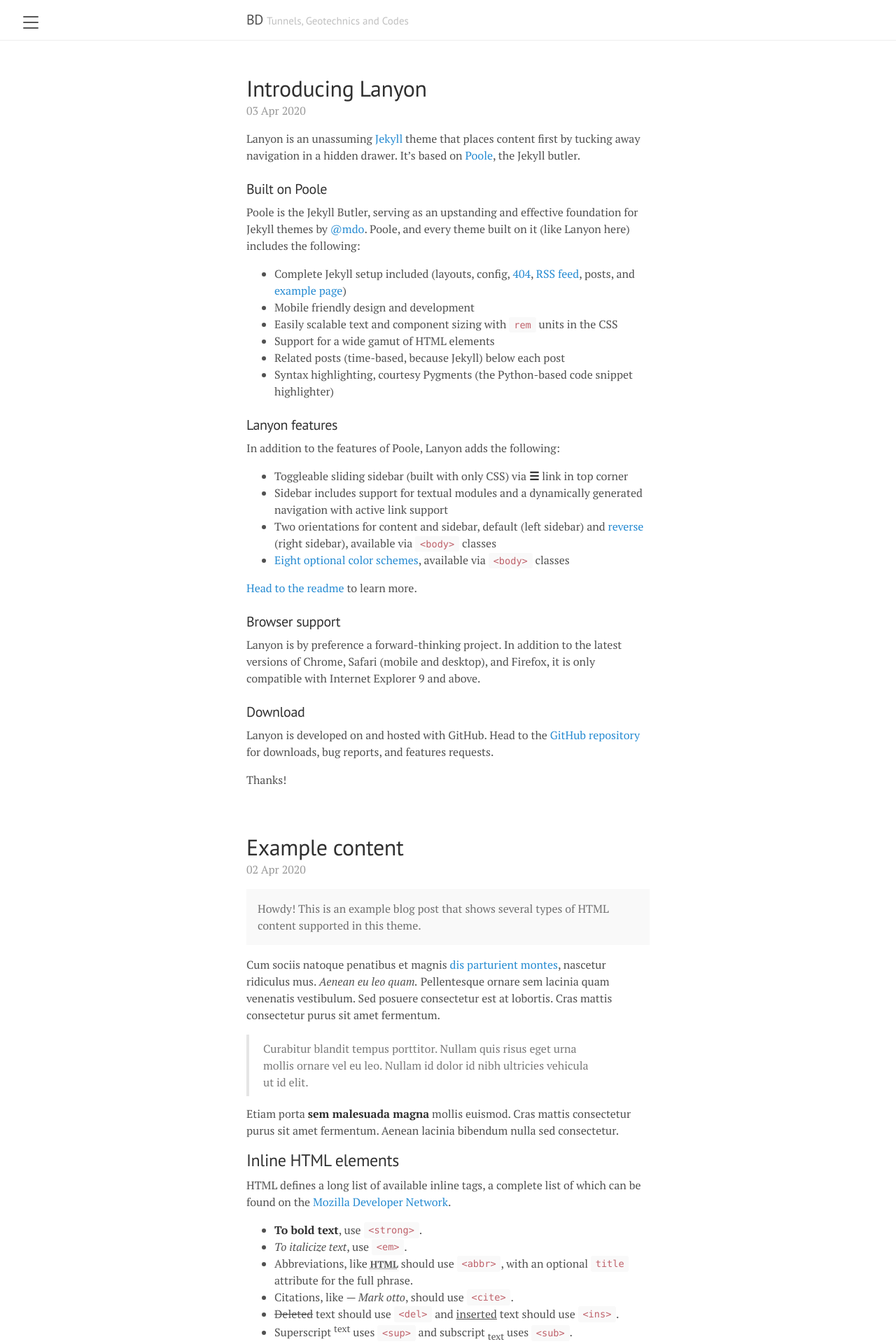
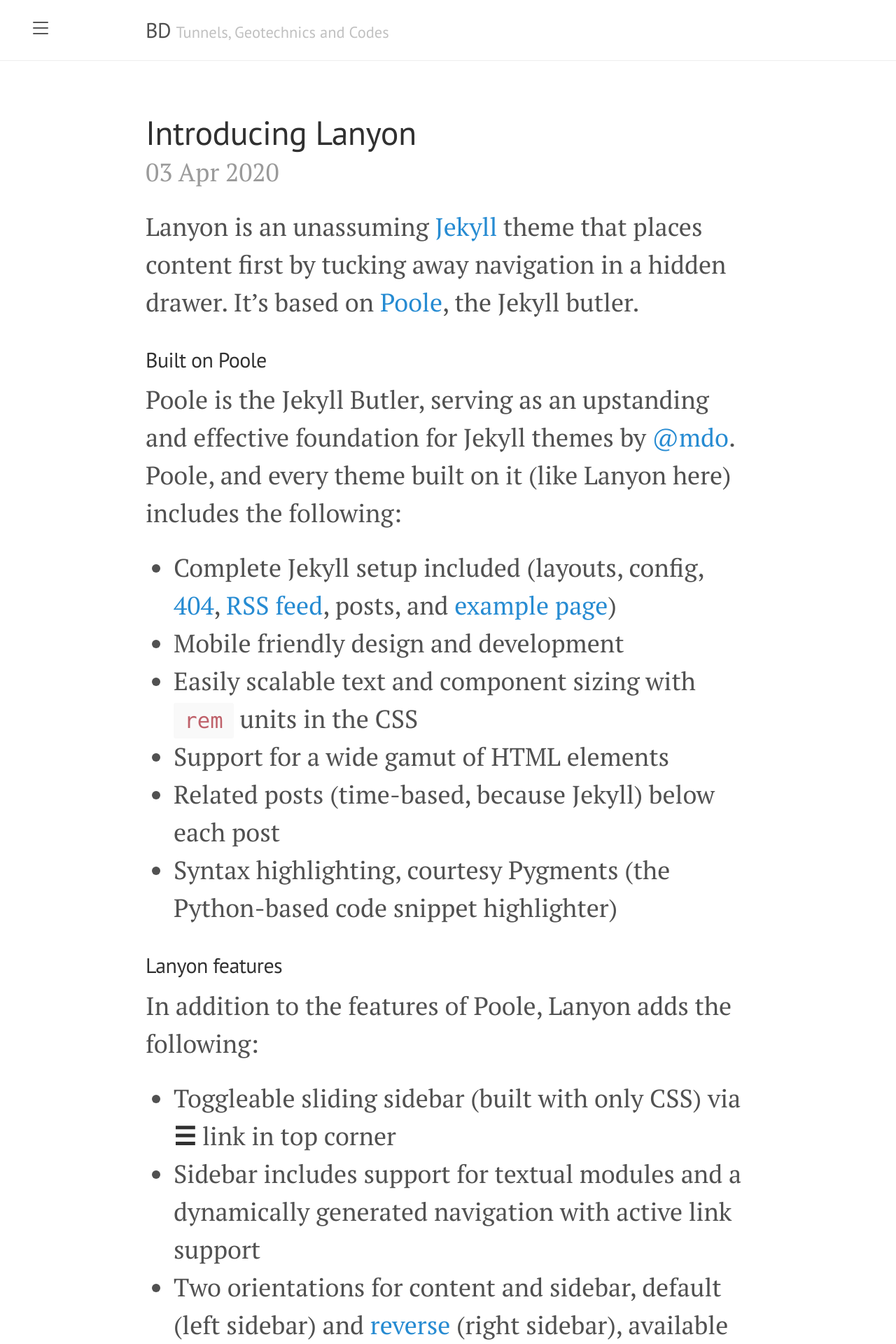
Before and after one commit to hdoer/berkdemir.github.io, a Jekyll site: the page built from index.html, in a window 1280 px wide. Shown: the top 1920 px of the page at 70% size. Built offline with Jekyll 4.4.1, drawn with Linux system fonts in a browser that asks for light colours; the list of posts is cut into pages by our own code.

Commit message:
Update lanyon.css

```diff
--- a/public/css/lanyon.css
+++ b/public/css/lanyon.css
@@ -38,7 +38,7 @@
 html,
 body {
   overflow-x: hidden;
-  font-size: 1rem; /* 15px */
+  font-size: 1.5rem; /* 15px */
 }
 
 html {
```
